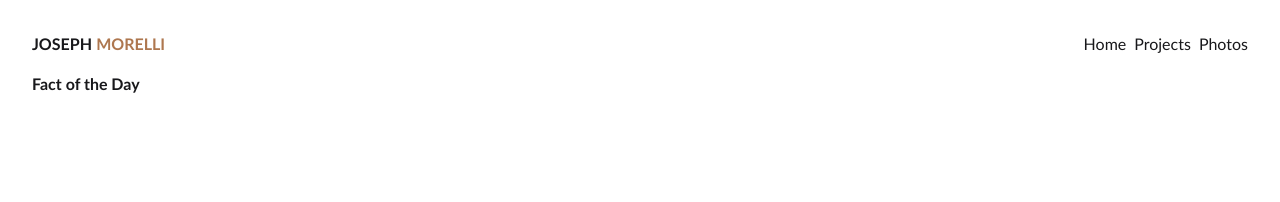
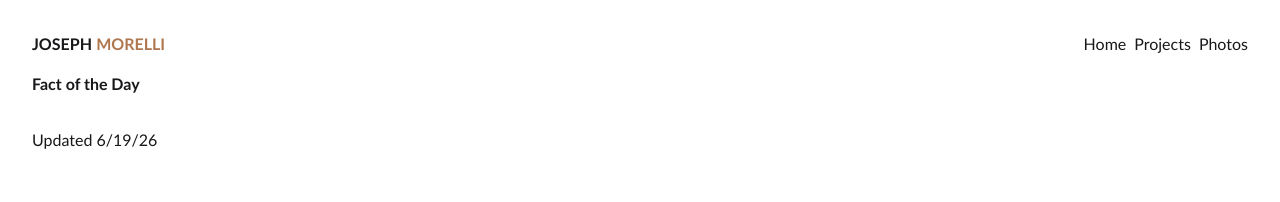
Before and after one commit to Jmjmorelli/Personal-Hub, a Next.js app in the folder morelli/: page / in a window 1280 px wide. Shown: the top 202 px of the page. Built offline with nearby package versions, Linux system fonts and the light colour scheme; no server answers.

Commit message:
versioning

```diff
--- a/morelli/app/page.tsx
+++ b/morelli/app/page.tsx
@@ -146,6 +146,7 @@ export default function Home() {
       {/* <p> I'm probably eating right now!?</p> */}
       <p style={{paddingTop: "1rem"}}><strong>Fact of the Day</strong></p>
       <p style={{ width: "200px" }}> {dailyFunFact}</p>
+      <p style={{paddingTop: "2rem"}}>Updated 6/19/26</p>
 
 
 
```
